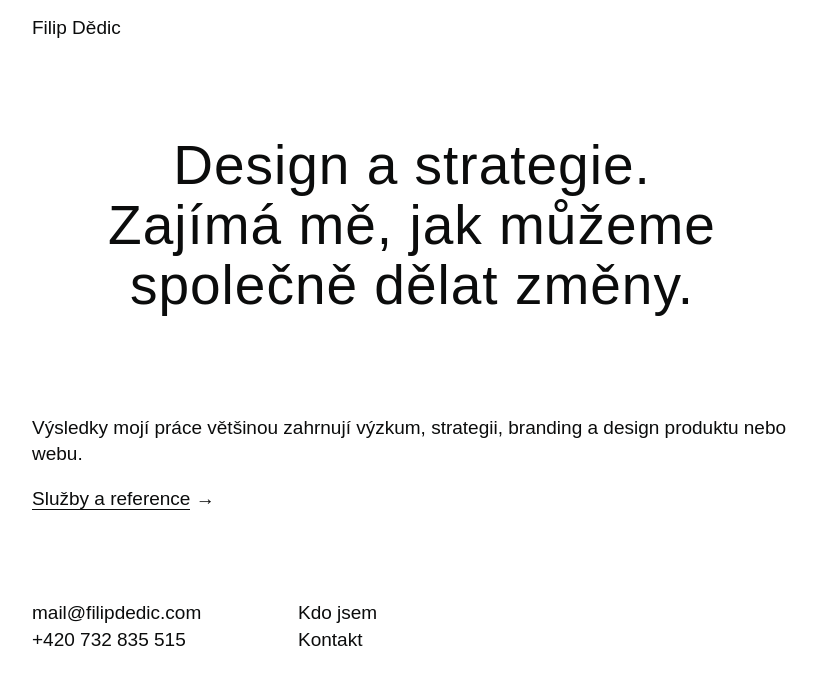
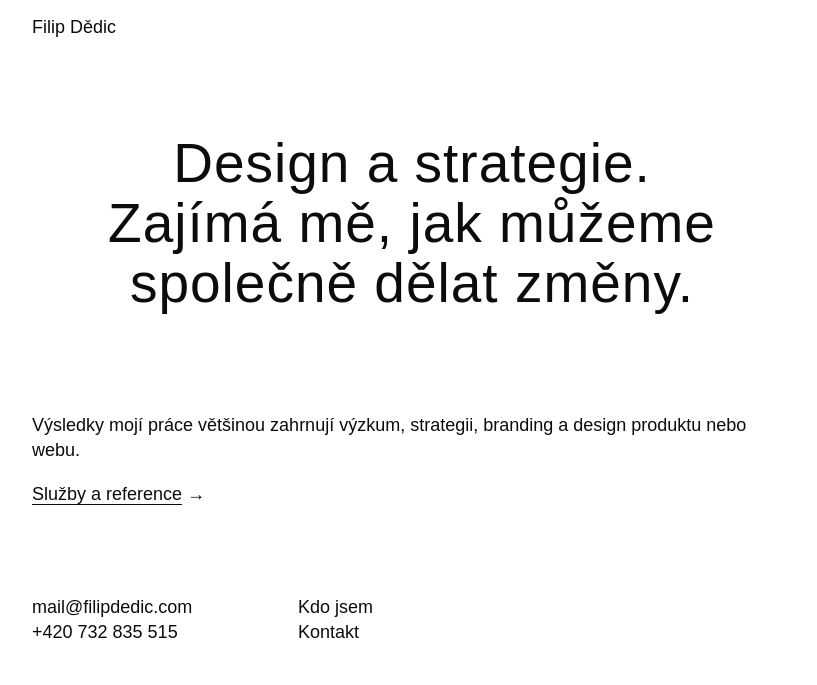
Before and after one commit to fdedic/fdedic.github.io, a Jekyll site: the page built from index.md, in a window 1280 px wide. Shown: the top 685 px of the page, without its empty margins (228-1045 px from the left). Built offline with Jekyll 4.4.1, drawn with Linux system fonts in a browser that asks for light colours; nearby versions of some CDN libraries.

Commit message:
Update base.css

```diff
--- a/assets/css/base.css
+++ b/assets/css/base.css
@@ -22,7 +22,7 @@ font-family: "raptor-regular", HelveticaNeue-Medium, Arial, sans-serif;
 font-weight: 400;
 letter-spacing: ;
 -webkit-font-smoothing: antialiased;
-font-size: 19px;
+font-size: 18px;
 line-height: 1.4;
 text-transform: none;
 color: #0b0c0c;
@@ -34,11 +34,7 @@ position: relative;
 }
 
 @media (max-width: 640px) {body {
-font-family: "raptor-regular", HelveticaNeue-Medium, Arial, sans-serif;
-font-weight: 400;
-letter-spacing: ;
--webkit-font-smoothing: antialiased;
-font-size: 15px;
+font-size: 14px;
 line-height: 1.4;
 word-spacing: 0;
 }
```
